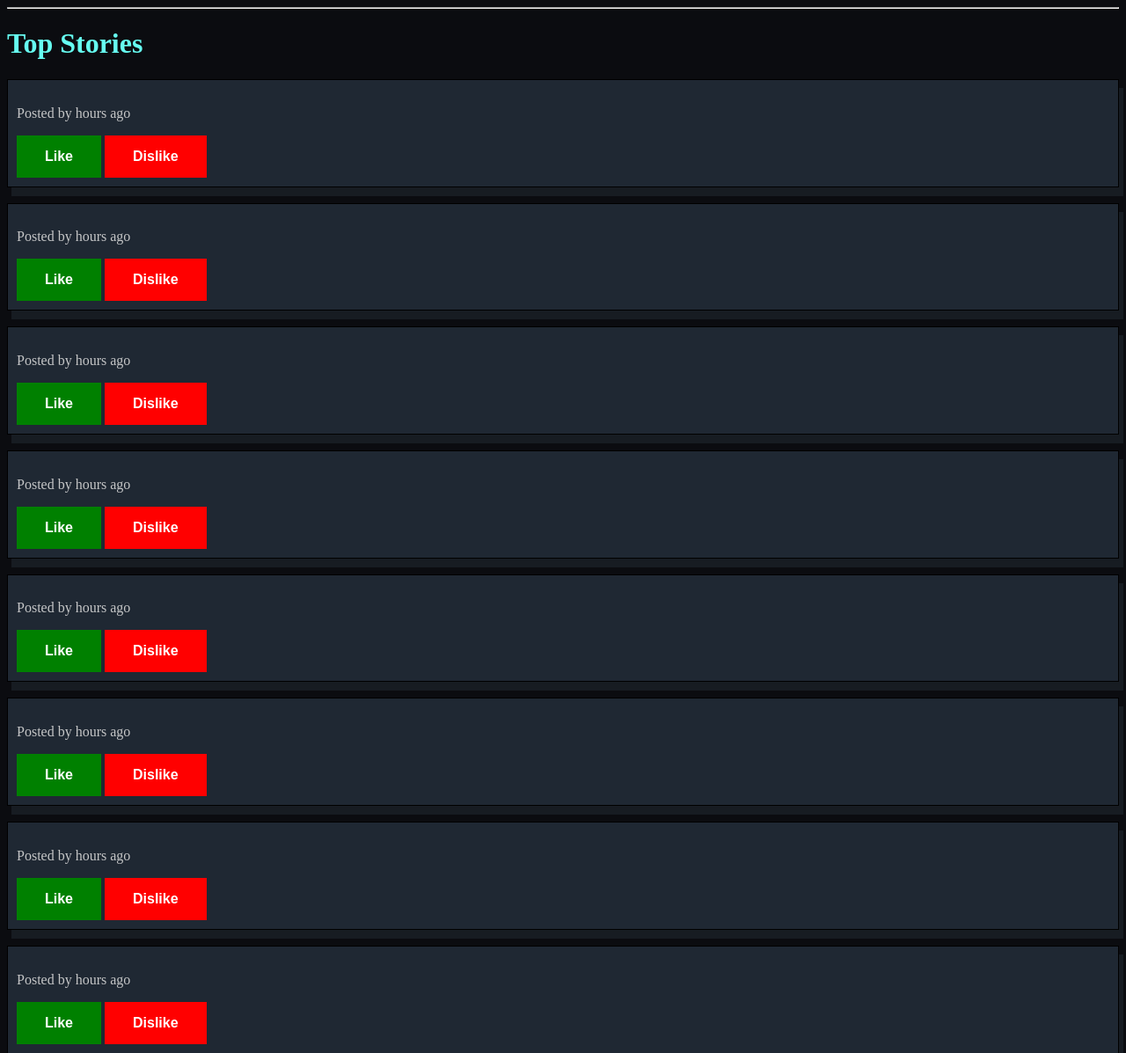
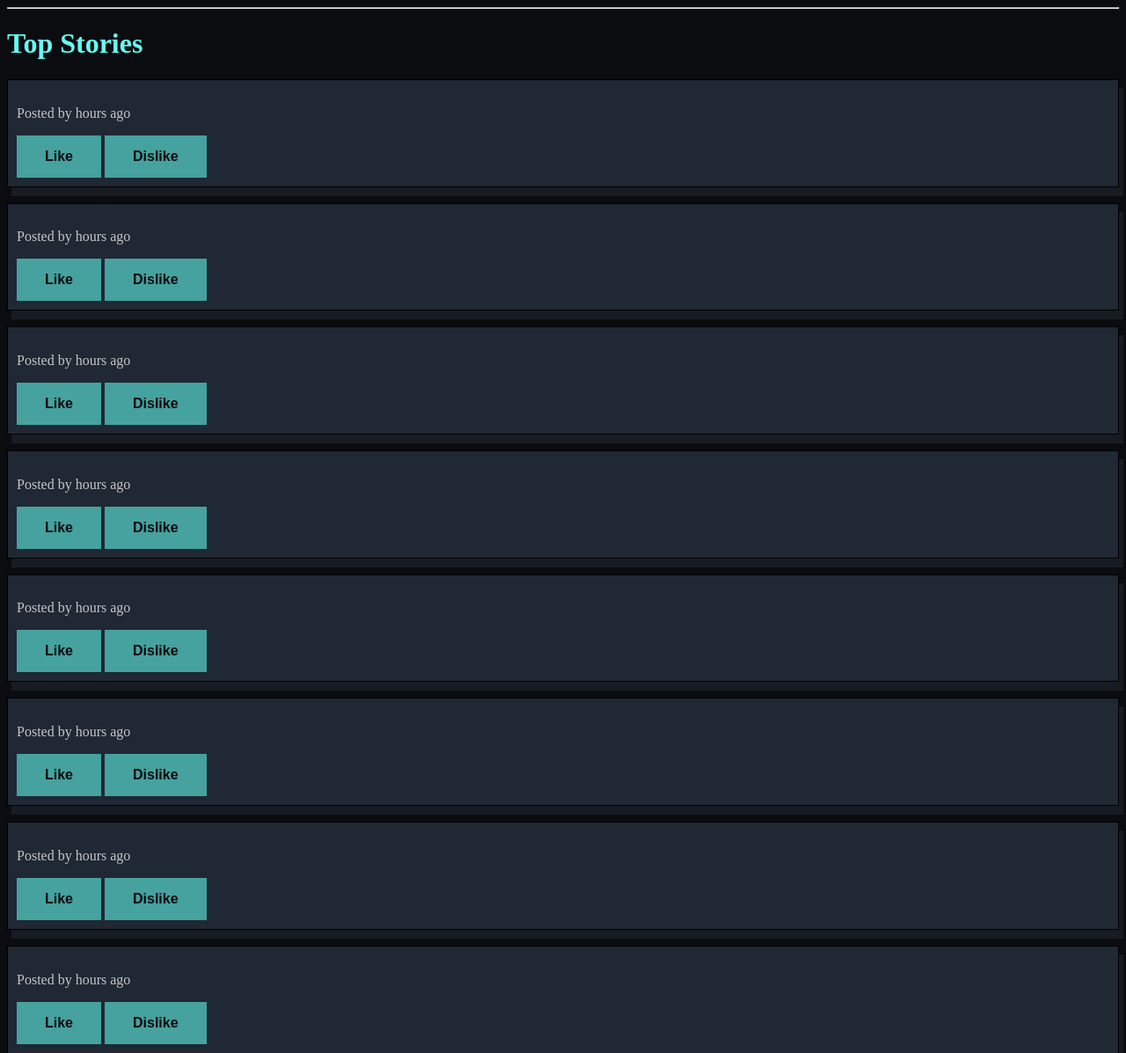
Before and after one commit to Brian-Pob/flask-webapp, a Flask app: page /home in a window 1280 px wide. Shown: the part 55-1252 px from the top of the page at 88% size. Run offline with Flask 3, Linux system fonts and the light colour scheme; data that the repository does not hold is empty.

Commit message:
Like/Dislike button styling

```diff
--- a/app/static/css/base.css
+++ b/app/static/css/base.css
@@ -1,6 +1,7 @@
 button {
   border: none;
-  color: white;
+  color: #0B0C10;
+  background-color: #45A29E;
   padding: 15px 32px;
   text-align: center;
   text-decoration: none;
@@ -9,6 +10,11 @@ button {
   font-weight: bold;
 }
 
+button:hover, button:active, button:focus {
+  background-color: #66FCF1;
+}
+
+/*
 .Like {
 	background-color: green;
 }
@@ -16,6 +22,7 @@ button {
 .Dislike {
 	background-color: red;
 }
+*/
 
 .url:link, .url:visited{
   color: #66FCF1;
```
